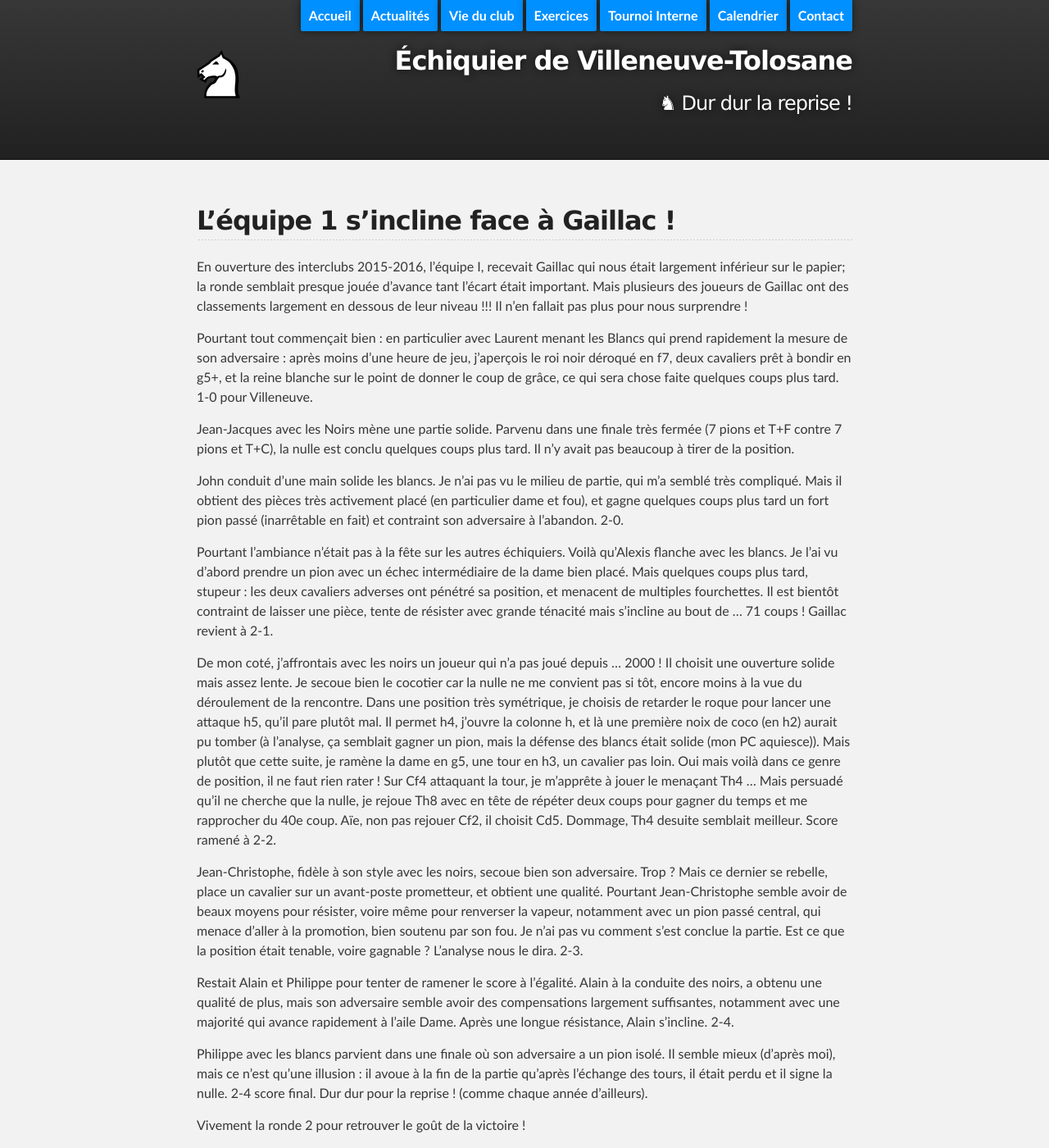
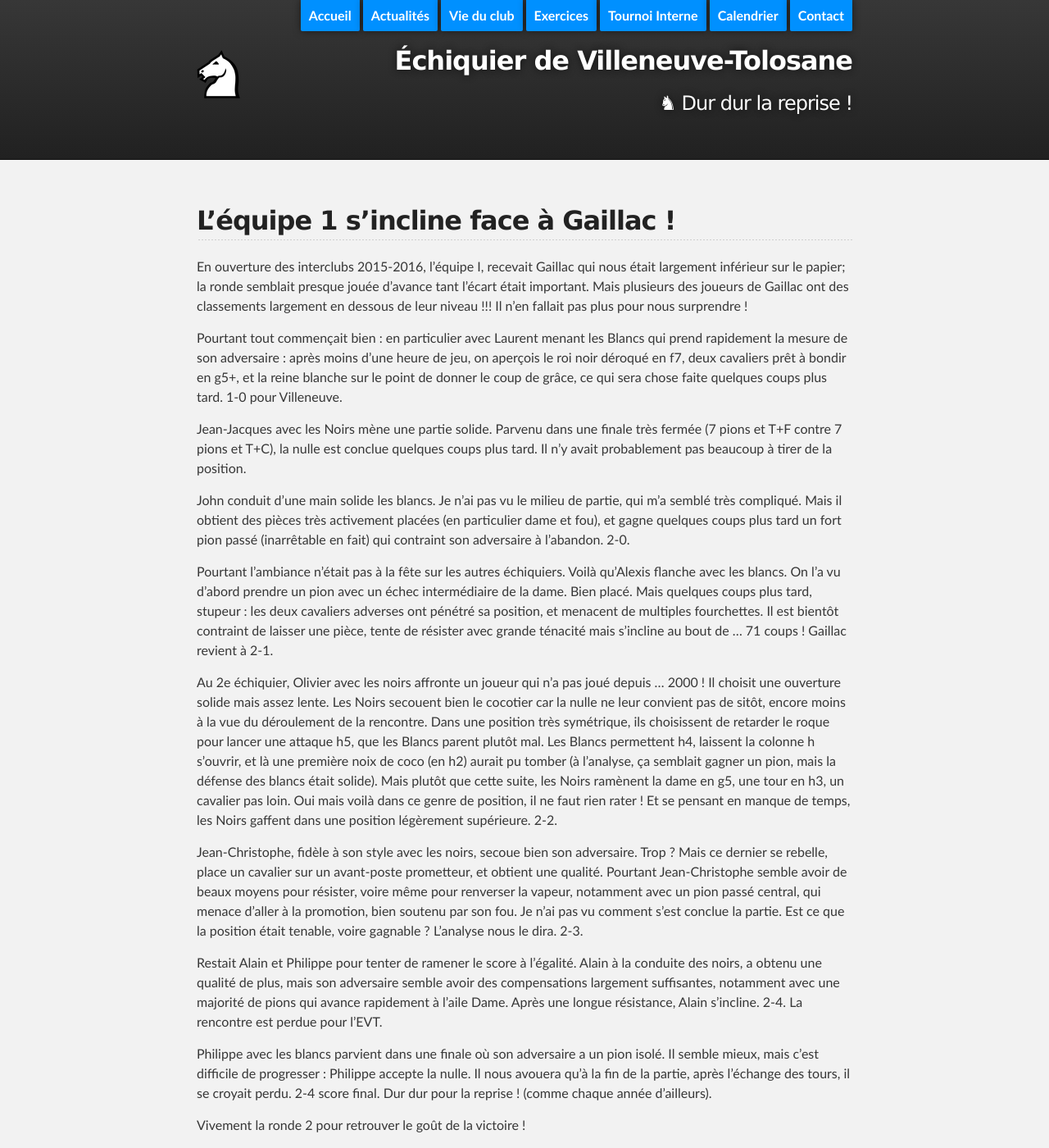
Before and after one commit to echiquier-villeneuve-tolosane/echiquier-villeneuve-tolosane.github.io, a Jekyll site: the page built from _posts/2015-10-04--9518-dur-dur-la-reprise.md, in a window 1280 px wide and 1400 px high. Shown: the whole window at 82% size. Built offline with Jekyll 4.4.1, drawn with Linux system fonts in a browser that asks for light colours; nearby versions of some CDN libraries.

Commit message:
Updated 2015-10-04--9518-dur-dur-la-reprise.md

```diff
--- a/_posts/2015-10-04--9518-dur-dur-la-reprise.md
+++ b/_posts/2015-10-04--9518-dur-dur-la-reprise.md
@@ -5,24 +5,25 @@ root: ../../..
 title: "&#9822; Dur dur la reprise !"
 ---
 
+
 ## L'équipe 1 s'incline face à Gaillac !
 
 En ouverture des interclubs 2015-2016, l'équipe I,  recevait Gaillac qui nous était largement inférieur sur le papier;  la ronde semblait presque jouée d'avance tant l'écart était important. Mais plusieurs des joueurs de Gaillac ont des classements largement en dessous de leur niveau !!! Il n'en fallait pas plus pour nous surprendre !
 
-Pourtant tout commençait bien : en particulier avec Laurent menant les Blancs qui prend rapidement la mesure de son adversaire : après moins d'une heure de jeu,  j'aperçois le roi noir déroqué en f7,  deux cavaliers prêt à bondir en g5+,  et la reine blanche sur le point de donner le coup de grâce,  ce qui sera chose faite quelques coups plus tard. 1-0 pour Villeneuve.
+Pourtant tout commençait bien : en particulier avec Laurent menant les Blancs qui prend rapidement la mesure de son adversaire : après moins d'une heure de jeu,  on aperçois le roi noir déroqué en f7,  deux cavaliers prêt à bondir en g5+,  et la reine blanche sur le point de donner le coup de grâce,  ce qui sera chose faite quelques coups plus tard. 1-0 pour Villeneuve.
 
-Jean-Jacques avec les Noirs mène une partie solide. Parvenu dans une finale très fermée (7 pions et T+F contre 7 pions et T+C),  la nulle est conclu quelques coups plus tard. Il n'y avait pas beaucoup à tirer de la position.
+Jean-Jacques avec les Noirs mène une partie solide. Parvenu dans une finale très fermée (7 pions et T+F contre 7 pions et T+C),  la nulle est conclue quelques coups plus tard. Il n'y avait probablement pas beaucoup à tirer de la position.
 
-John conduit d'une main solide les blancs. Je n'ai pas vu le milieu de partie,  qui m'a semblé très compliqué. Mais il obtient des pièces très activement placé (en particulier dame et fou),  et gagne quelques coups plus tard un fort pion passé (inarrêtable en fait) et contraint son adversaire à l'abandon. 2-0.
+John conduit d'une main solide les blancs. Je n'ai pas vu le milieu de partie,  qui m'a semblé très compliqué. Mais il obtient des pièces très activement placées (en particulier dame et fou),  et gagne quelques coups plus tard un fort pion passé (inarrêtable en fait) qui contraint son adversaire à l'abandon. 2-0.
 
-Pourtant l'ambiance n'était pas à la fête sur les autres échiquiers. Voilà qu'Alexis flanche avec les blancs. Je l'ai vu d'abord prendre un pion avec un échec intermédiaire de la dame bien placé. Mais quelques coups plus tard,  stupeur : les deux cavaliers adverses ont pénétré sa position,  et menacent de multiples fourchettes. Il est bientôt contraint de laisser une pièce,  tente de résister avec grande ténacité mais s'incline au bout de ... 71 coups ! Gaillac revient à 2-1.
+Pourtant l'ambiance n'était pas à la fête sur les autres échiquiers. Voilà qu'Alexis flanche avec les blancs. On l'a vu d'abord prendre un pion avec un échec intermédiaire de la dame. Bien placé. Mais quelques coups plus tard,  stupeur : les deux cavaliers adverses ont pénétré sa position,  et menacent de multiples fourchettes. Il est bientôt contraint de laisser une pièce,  tente de résister avec grande ténacité mais s'incline au bout de ... 71 coups ! Gaillac revient à 2-1.
 
-De mon coté,  j'affrontais avec les noirs un joueur qui n'a pas joué depuis ... 2000 ! Il choisit une ouverture solide mais assez lente. Je secoue bien le cocotier car la nulle ne me convient pas si tôt,  encore moins à la vue du déroulement de la rencontre. Dans une position très symétrique, je choisis de retarder le roque pour lancer une attaque h5, qu'il pare plutôt mal. Il permet h4,  j'ouvre la colonne h,  et là une première noix de coco (en h2) aurait pu tomber (à l'analyse, ça semblait gagner un pion, mais la défense des blancs était solide (mon PC aquiesce)). Mais plutôt que cette suite,  je ramène la dame en g5,  une tour en h3,  un cavalier pas loin. Oui mais voilà dans ce genre de position,  il ne faut rien rater ! Sur Cf4 attaquant la tour,  je m'apprête à jouer le menaçant Th4 ... Mais persuadé qu'il ne cherche que la nulle,  je rejoue Th8 avec en tête de répéter deux coups pour gagner du temps et me rapprocher du 40e coup. Aïe,  non pas rejouer Cf2,  il choisit Cd5. Dommage,  Th4 desuite semblait meilleur. Score ramené à 2-2.
+Au 2e échiquier, Olivier avec les noirs affronte un joueur qui n'a pas joué depuis ... 2000 ! Il choisit une ouverture solide mais assez lente. Les Noirs secouent bien le cocotier car la nulle ne leur convient pas de sitôt, encore moins à la vue du déroulement de la rencontre. Dans une position très symétrique, ils choisissent de retarder le roque pour lancer une attaque h5, que les Blancs parent plutôt mal. Les Blancs permettent h4,  laissent la colonne h s'ouvrir,  et là une première noix de coco (en h2) aurait pu tomber (à l'analyse, ça semblait gagner un pion, mais la défense des blancs était solide). Mais plutôt que cette suite, les Noirs ramènent la dame en g5,  une tour en h3, un cavalier pas loin. Oui mais voilà dans ce genre de position,  il ne faut rien rater ! Et se pensant en manque de temps, les Noirs gaffent dans une position légèrement supérieure. 2-2.
 
 Jean-Christophe, fidèle à son style avec les noirs,  secoue bien son adversaire. Trop ? Mais ce dernier se rebelle,  place un cavalier sur un avant-poste prometteur,  et obtient une qualité. Pourtant Jean-Christophe semble avoir de beaux moyens pour résister,  voire même pour renverser la vapeur,  notamment avec un pion passé central,  qui menace d'aller à la promotion,  bien soutenu par son fou. Je n'ai pas vu comment s'est conclue la partie. Est ce que la position était tenable,  voire gagnable ? L'analyse nous le dira. 2-3.
 
-Restait Alain et Philippe pour tenter de ramener le score à l'égalité. Alain à la conduite des noirs,  a obtenu une qualité de plus,  mais son adversaire semble avoir des compensations largement suffisantes,  notamment avec une majorité qui avance rapidement à l'aile Dame. Après une longue résistance,  Alain s'incline. 2-4.
+Restait Alain et Philippe pour tenter de ramener le score à l'égalité. Alain à la conduite des noirs,  a obtenu une qualité de plus,  mais son adversaire semble avoir des compensations largement suffisantes,  notamment avec une majorité de pions qui avance rapidement à l'aile Dame. Après une longue résistance,  Alain s'incline. 2-4. La rencontre est perdue pour l'EVT.
 
-Philippe avec les blancs parvient dans une finale où son adversaire a un pion isolé. Il semble mieux (d'après moi),  mais ce n'est qu'une illusion : il avoue à la fin de la partie qu'après l'échange des tours,  il était perdu et il signe la nulle. 2-4 score final. Dur dur pour la reprise ! (comme chaque année d'ailleurs).
+Philippe avec les blancs parvient dans une finale où son adversaire a un pion isolé. Il semble mieux,  mais c'est difficile de progresser : Philippe accepte la nulle. Il nous avouera qu'à la fin de la partie, après l'échange des tours,  il se croyait perdu. 2-4 score final. Dur dur pour la reprise ! (comme chaque année d'ailleurs).
 
 Vivement la ronde 2 pour retrouver le goût de la victoire !
```
